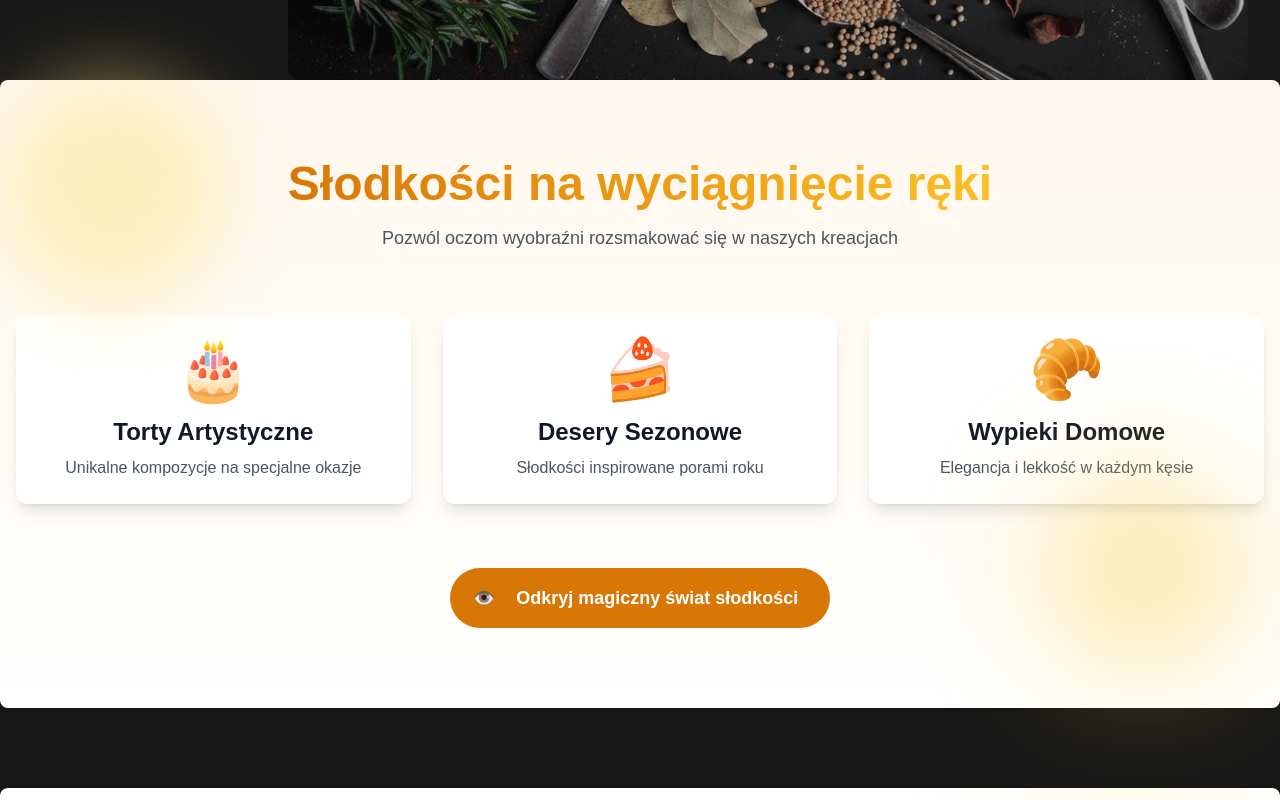
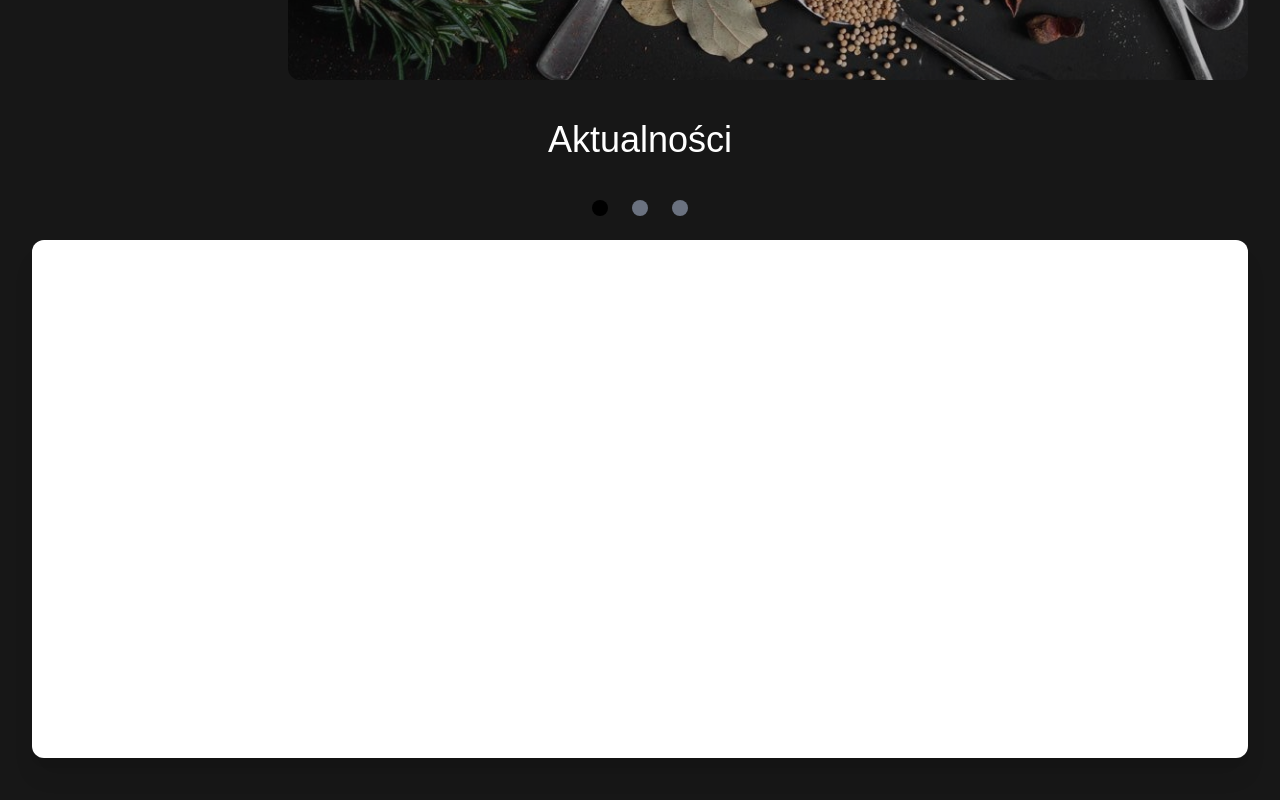
Before and after one commit to aleks3650/stryczek, a Next.js app: page / in a window 1280 px wide. Shown: the part 720-1520 px from the top of the page. Built offline with nearby package versions, Linux system fonts and the light colour scheme; a web font is replaced by a local one.

Commit message:
news section added

```diff
--- /dev/null
+++ b/src/app/newsSection/News.jsx
@@ -0,0 +1,64 @@
+"use client";
+
+import { useMotionValue } from "framer-motion";
+import { useState } from "react";
+import { motion } from "framer-motion";
+
+const IMAGES = [1, 2, 3];
+const AMOUNT_OF_IMAGES = IMAGES.length;
+
+const News = () => {
+  const [imgIndex, setImgIndex] = useState(0);
+  const dragX = useMotionValue(0);
+
+  const onDragEnd = () => {
+    const x = dragX.get();
+    if (x < -75 && imgIndex < AMOUNT_OF_IMAGES - 1) {
+      setImgIndex((prev) => prev + 1);
+    } else if (x > 75 && imgIndex > 0) {
+      setImgIndex((prev) => prev - 1);
+    }
+  };
+
+  return (
+    <section className="my-10 relative">
+      <h1 className="text-center text-4xl mb-12">Aktualności</h1>
+      <div className="container h-[80dvh] mb-16 mt-12 p-8 gap-12 max-h-[1200px] flex overflow-hidden">
+        {IMAGES.map((item, i) => (
+          <motion.div
+            key={item}
+            onDragEnd={onDragEnd}
+            drag="x"
+            dragConstraints={{ left: 0, right: 0 }}
+            style={{ x: dragX }}
+            animate={{
+              translateX: `calc(-${imgIndex * 100}% - ${imgIndex * 48}px)`,
+            }}
+            transition={{
+              type: "spring",
+              stiffness: 100,
+              damping: 20,
+              mass: 0.5,
+            }}
+            className="bg-white shadow-xl h-[90%] w-full shrink-0 rounded-xl"
+            role="group"
+            aria-label={`News item ${i + 1}`}
+            aria-roledescription="carousel item">
+            <h2 className="text-center mt-6 text-lg">TITLE OF CART {item}</h2>
+          </motion.div>
+        ))}
+      </div>
+      <div className="flex absolute top-20 left-1/2 gap-6 -translate-x-1/2">
+        {IMAGES.map((_, i) => (
+          <div
+            key={i}
+            className={`${
+              i === imgIndex ? "bg-black" : "bg-gray-500"
+            } rounded-full transition-all duration-500 size-4`}></div>
+        ))}
+      </div>
+    </section>
+  );
+};
+
+export default News;
--- a/src/app/not-found.js
+++ b/src/app/not-found.js
@@ -6,11 +6,7 @@ const NotFound = () => {
     <div className="container mt-10 mx-auto flex flex-col h-screen items-center justify-center text-center">
       <SVG />
 
-      <h1
-        initial={{ opacity: 0, y: 20 }}
-        animate={{ opacity: 1, y: 0 }}
-        transition={{ delay: 2.5, duration: 0.8 }}
-        className="text-2xl mx-2">
+      <h1 className="text-2xl mx-2">
         takiego cuda to jeszcze nie napisałem panie Ferdku
       </h1>
 
--- a/src/app/page.js
+++ b/src/app/page.js
@@ -1,11 +1,13 @@
 import Hero from "./heroSection/Hero";
 import HomeGallerySection from "./mainComponents/HomeGallerySection";
 import AboutSection from "./aboutSection/AboutSection";
+import News from "./newsSection/News";
 
 export default function Home() {
   return (
     <>
       <Hero />
+      <News />
       <HomeGallerySection />
       <AboutSection />
     </>
```
